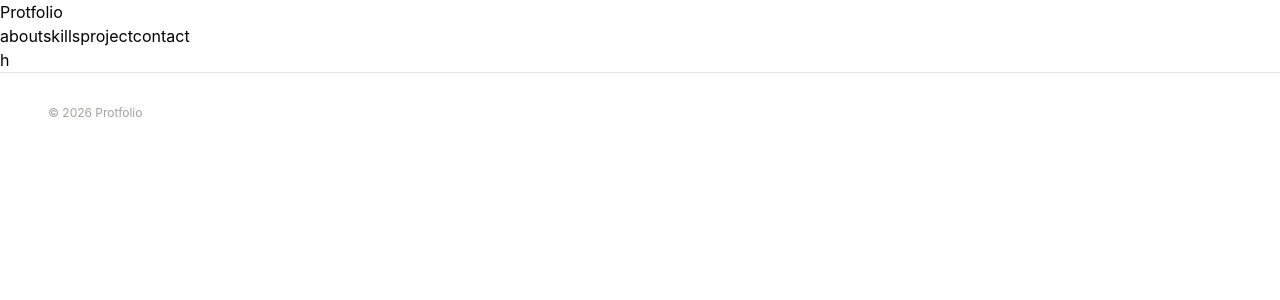
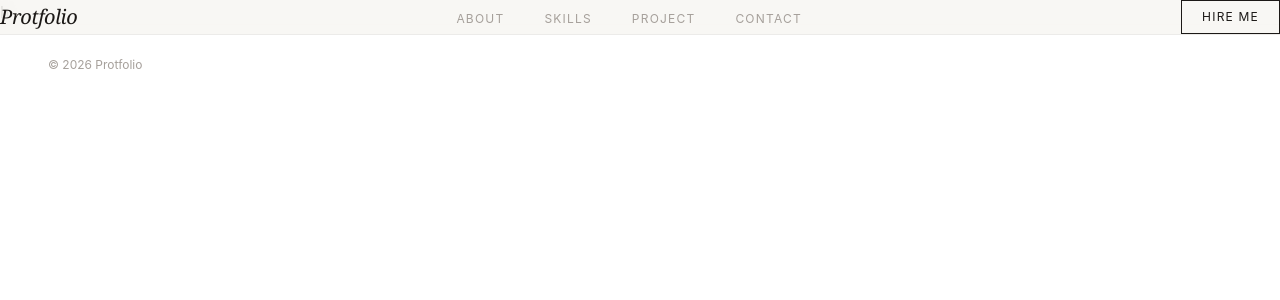
Before and after one commit to Sumitdhakal1/protfolio, a React (Vite) app: page / in a window 1280 px wide. Shown: the top 300 px of the page. Built offline with nearby package versions, Linux system fonts and the light colour scheme.

Commit message:
feat:add navbar

```diff
--- a/src/components/NavBar.jsx
+++ b/src/components/NavBar.jsx
@@ -2,10 +2,28 @@ import React from "react";
 
 const NavBar = () => {
   return (
-    <div>
-      <nav>
-        <div>Protfolio</div>
-        <ul>{["about", "skills", "project", "contact"]}</ul>
+    <div className="fixed top-0 left-0 0 h-0.5 bg-stone-900 z-50 ">
+      <nav
+        className={`fixed top-0 left-0 right-0 z-40 flex justify-between items-center bg-[#f7f6f3]/85 backdrop-blur-md border-b border-stone-900/5  font-sans`}
+      >
+        <div className="font-serif italic text-xl tracking-tight text-stone-900">
+          Protfolio
+        </div>
+        <ul className="flex gap-10 list-none">
+          {["about", "skills", "project", "contact"].map((s) => (
+            <li key={s}>
+              <a
+                href={`#${s}`}
+                className="nav-link text-xs tracking-widest uppercase font-sans text-stone-400 hover:text-stone-900 transition-colors duration-200 no-underline"
+              >
+                {s}
+              </a>
+            </li>
+          ))}
+        </ul>
+        <button className="px-5 py-2 border border-stone-900 text-xs tracking-widest uppercase font-sans text-stone-900 bg-transparent hover:bg-stone-900 hover:text-[#f7f6f3] transition-all duration-200">
+          Hire Me
+        </button>
       </nav>
     </div>
   );
```
